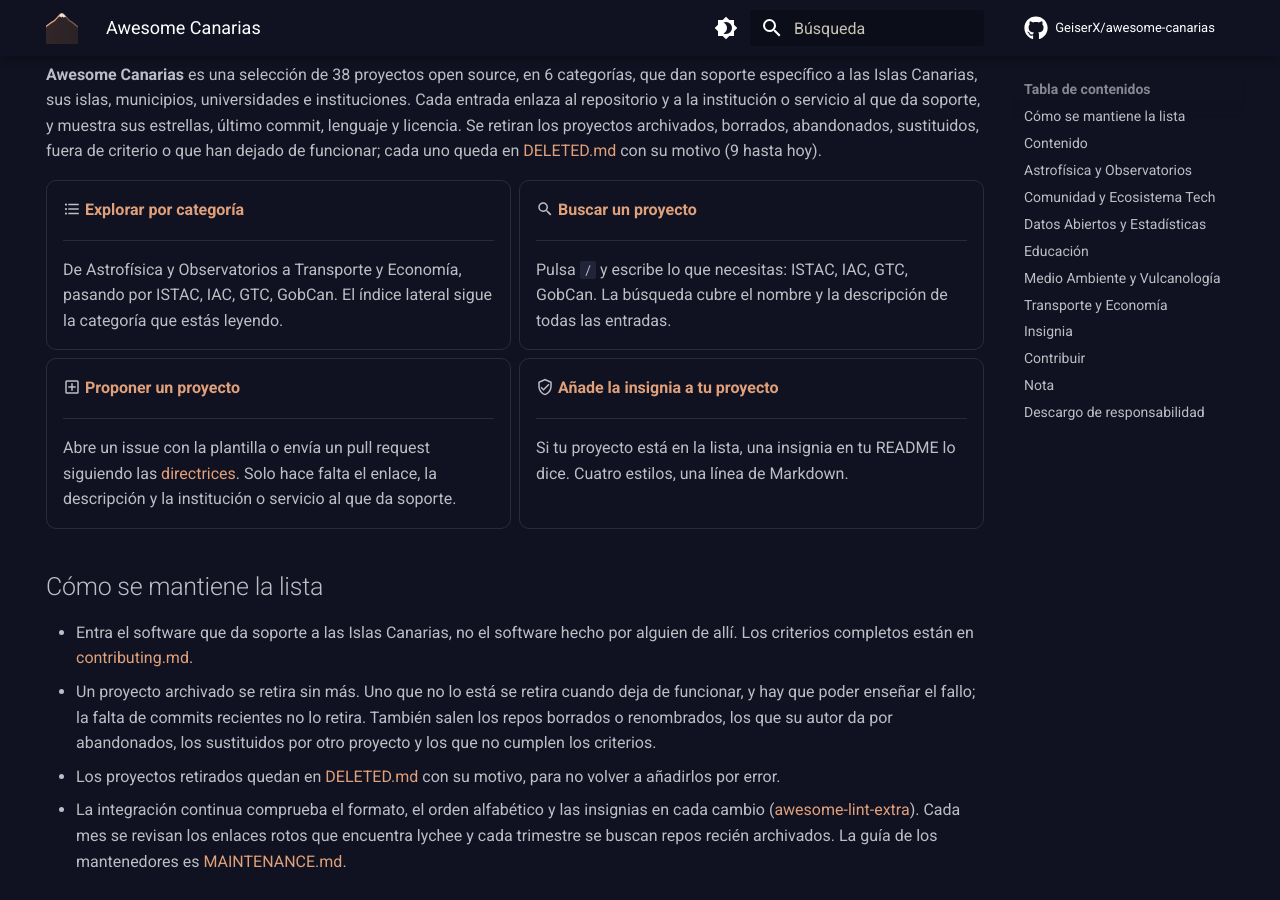
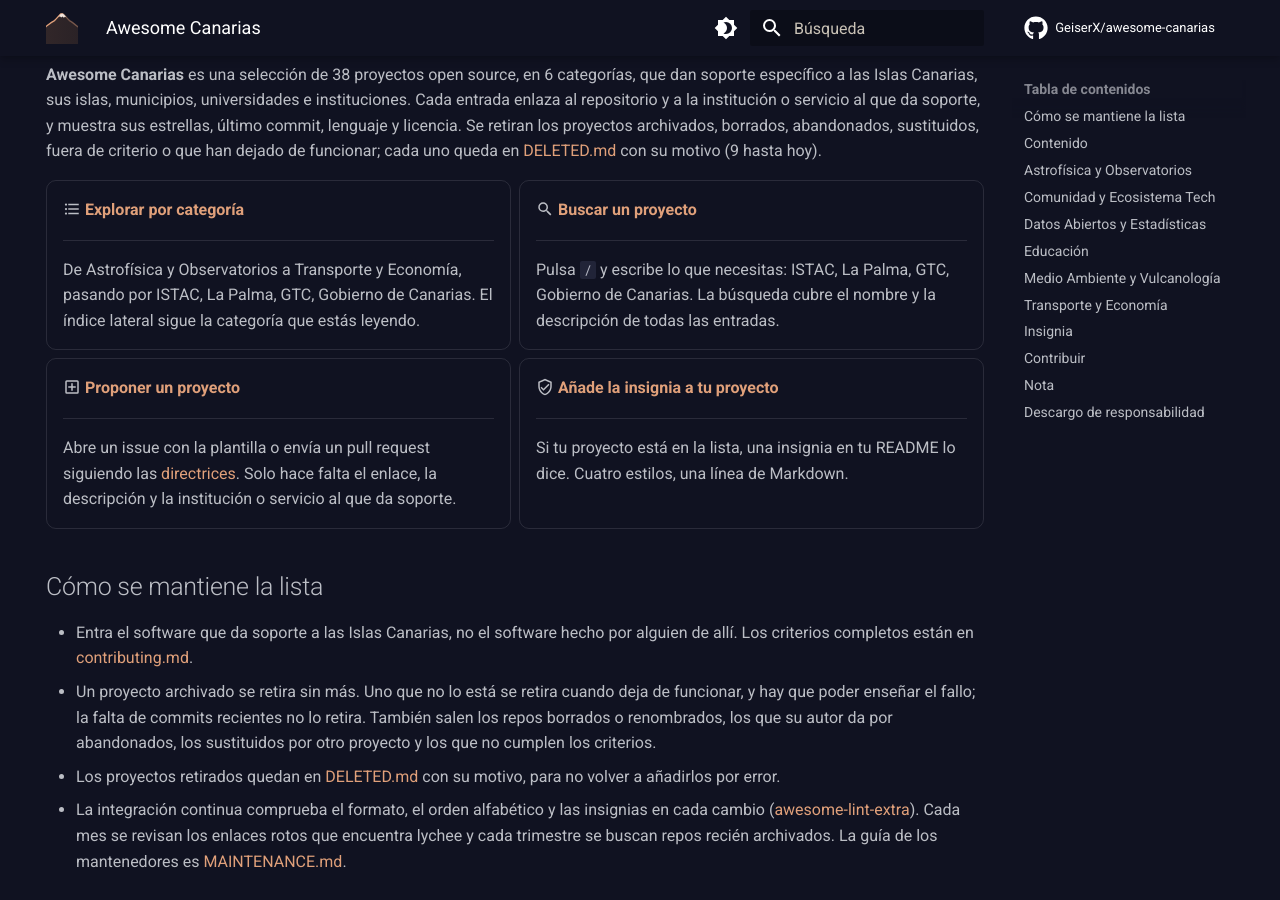
Before and after one commit to GeiserX/awesome-canarias, an MkDocs documentation site: the page built from docs/index.md, in a window 1280 px wide and 900 px high, scrolled down 396 px. Built offline with MkDocs 1.6.1 and Material for MkDocs 9.7.7, drawn with Linux system fonts in a browser that asks for light colours; comment, search, counter and statistics services are not loaded; grey boxes are pictures that could not be loaded.

Commit message:
docs: point the search card at words the search actually finds (#18)
Replace search-card terms that exist only in badge images, and quote the lychee self-link exclusion.

```diff
--- a/docs/index.md
+++ b/docs/index.md
@@ -27,13 +27,13 @@ hide:
 
     ---
 
-    De Astrofísica y Observatorios a Transporte y Economía, pasando por ISTAC, IAC, GTC, GobCan. El índice lateral sigue la categoría que estás leyendo.
+    De Astrofísica y Observatorios a Transporte y Economía, pasando por ISTAC, La Palma, GTC, Gobierno de Canarias. El índice lateral sigue la categoría que estás leyendo.
 
 -   :material-magnify: **[Buscar un proyecto](https://geiserx.github.io/awesome-canarias/?q=ISTAC)**
 
     ---
 
-    Pulsa `/` y escribe lo que necesitas: ISTAC, IAC, GTC, GobCan. La búsqueda cubre el nombre y la descripción de todas las entradas.
+    Pulsa `/` y escribe lo que necesitas: ISTAC, La Palma, GTC, Gobierno de Canarias. La búsqueda cubre el nombre y la descripción de todas las entradas.
 
 -   :material-plus-box-outline: **[Proponer un proyecto](https://github.com/GeiserX/awesome-canarias/issues/new?template=anadir-proyecto.md)**
 
```
Also changed, not shown: 1 other file.
